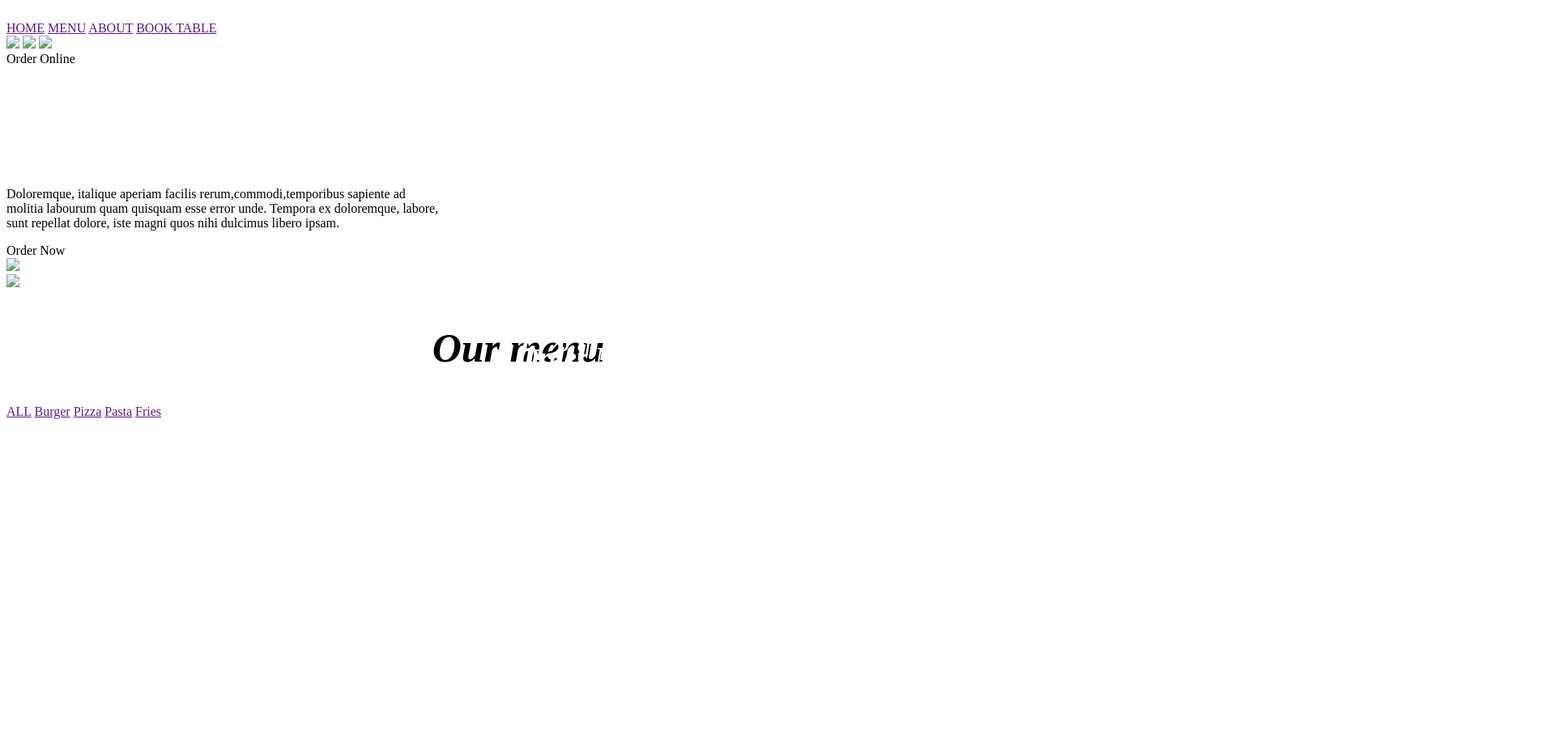
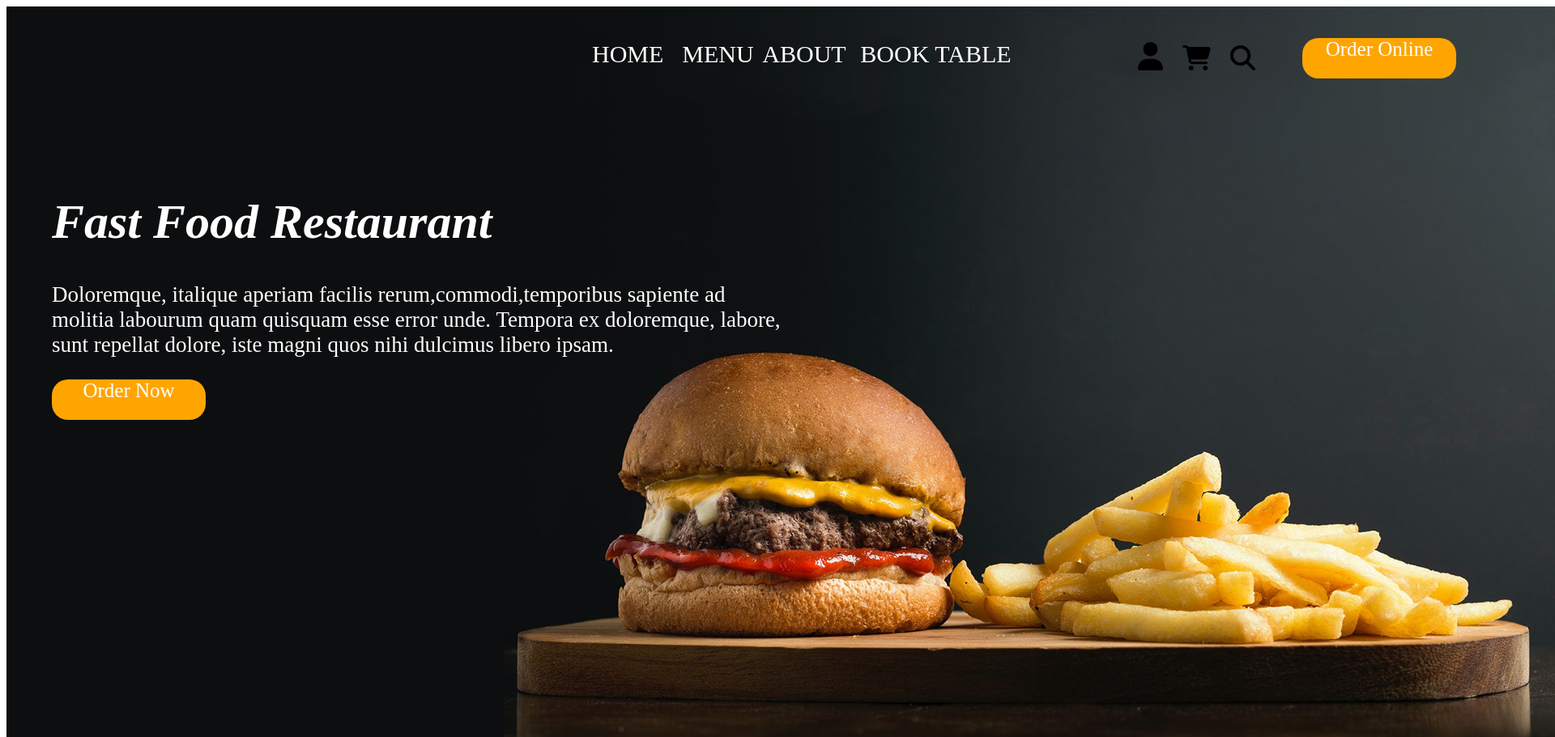
Before and after one commit to Nooralum/Live-coding, a plain HTML site: page index.html in a window 1280 px wide. Shown: the top 911 px of the page at 81% size, 1920 px wide, since content can reach past the window. Before the commit the page ends 800 px from the top, so only its background shows below. Drawn offline with Linux system fonts and the light colour scheme.

Commit message:
correction

```diff
--- a/index.html
+++ b/index.html
@@ -3,11 +3,11 @@
 <head>
     <meta charset="UTF-8">
     <title>Accueil</title>
-    <link rel="stylesheet" href="../Live coding/Css/accueil.css">
+    <link rel="stylesheet" href="Css/accueil.css">
 </head>
 <body>
   <div>
-    <img src="../Live coding/image/hero-bg.jpg" alt="">
+    <img src="image/hero-bg.jpg" alt="">
     <header>
         <div class="Menu">
             <a href="" class="home">HOME</a>
@@ -15,9 +15,9 @@
             <a href="" class="about">ABOUT</a>
             <a href="" class="book">BOOK TABLE</a>
         </div>
-         <img src="../Live coding/icons/user-solid.svg" class="usericon">
-         <img src="../Live coding/icons/cart-shopping-solid.svg" class="shop">
-         <img src="../Live coding/icons/magnifying-glass-solid.svg" class="search">
+         <img src="icons/user-solid.svg" class="usericon">
+         <img src="icons/cart-shopping-solid.svg" class="shop">
+         <img src="icons/magnifying-glass-solid.svg" class="search">
 
          <div class="online">Order Online</div>
 
@@ -47,7 +47,7 @@
         left: 50%;">Tasty thursday <br> 20% <span style="font-size: 20px;">off</span>
          <div class="onli">Order Now</div></h1>
 
-    <img src="../Live coding/image/o1.jpg" class="o1">
+    <img src="image/o1.jpg" class="o1">
 
 
   </div>
@@ -60,7 +60,7 @@
     font-size: 35px;
     left: 50%;">Pizza day <br> 15% <span style="font-size: 20px;">off</span>
      <div class="onli">Order Now</div></h1>
-    <img src="../Live coding/image/o2.jpg" class="o2">
+    <img src="image/o2.jpg" class="o2">
 
   </div>
 
```
